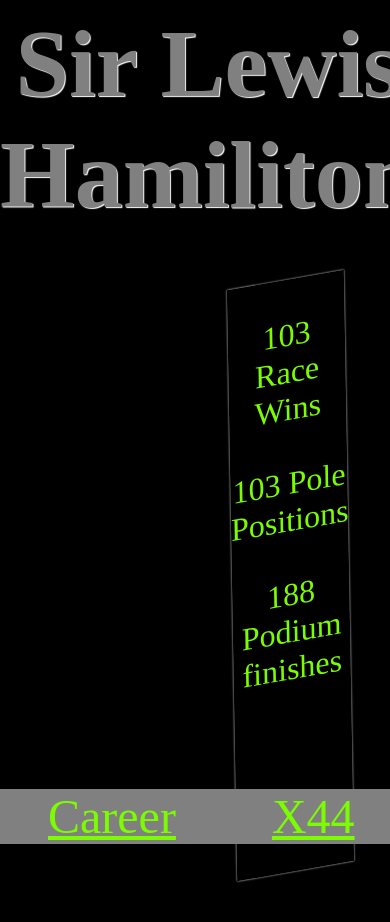
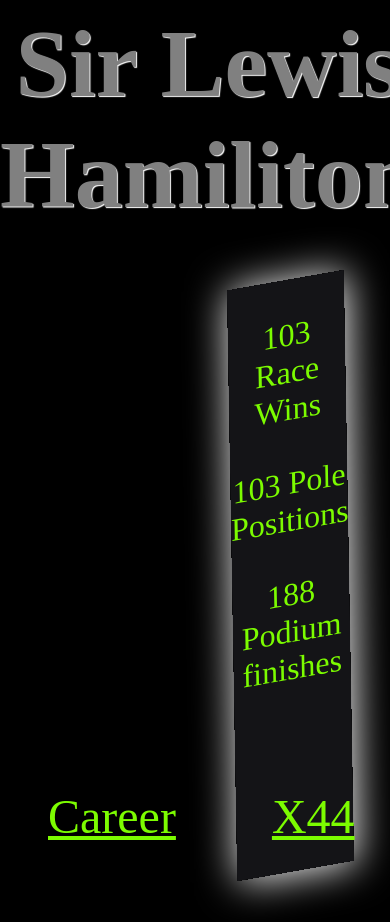
Before and after one commit to FolaJ-Akin/Lewis-Profile, a React (Create React App) app: page / in a window 390 px wide. Shown: the top 922 px of the page. Built offline with nearby package versions, Linux system fonts and the light colour scheme; grey boxes are pictures that could not be loaded.

Commit message:
made improvements to the designand added media queries

```diff
--- a/public/stylesheet.css
+++ b/public/stylesheet.css
@@ -1,9 +1,11 @@
-html, body{
+html,
+body {
     background-color: black;
     margin-left: 0;
 
 }
-#LPh1{
+
+#LPh1 {
     color: grey;
     font-size: 6em;
     background-color: black;
@@ -15,7 +17,8 @@ html, body{
     text-shadow: 1px 1px 1px #fff;
     border-radius: 7px;
 }
-h1{
+
+h1 {
     color: grey;
     font-size: 4em;
     background-color: black;
@@ -27,35 +30,40 @@ h1{
     text-shadow: 1px 1px 1px #fff;
     border-radius: 7px;
 }
-.LandingPage{
+
+.LandingPage {
     /* border: 5px solid red; */
     text-align: center;
     /* background: url(https://ak.picdn.net/shutterstock/videos/9027736/thumb/1.jpg); */
     background-repeat: no-repeat;
     background-size: 100% 100%;
 }
-.container{
+
+.container {
     /* border: 5px solid black; */
     display: flex;
     flex-direction: row;
     justify-content: center;
 }
-.leftTrape{
+
+.leftTrape {
     width: 200vw;
     height: 70vh;
-    background: black;
-    transform: skew(1deg,10deg);
+    background: rgba(66, 67, 77, 0.3);
+    transform: skew(1deg, 10deg);
     margin: 50px;
+    box-shadow: 2px 2px 40px #fff;
     margin-bottom: 1vh;
-    box-shadow: 0px 0px 2px #fff;
     color: lawngreen;
     font-size: 17rem;
     overflow: hidden;
 }
-small{
+
+small {
     font-size: 1rem;
 }
-.middleSqaure{
+
+.middleSqaure {
     width: 200vw;
     height: 70vh;
     /* background: black; */
@@ -66,61 +74,74 @@ small{
     margin-bottom: 1vh;
     /* box-shadow: 0px 0px 2px #fff; */
 }
-.rightTrape{
+
+.rightTrape {
     width: 200vw;
     height: 70vh;
-    background: black;
-    transform: skew(1deg,-10deg);
+    background: rgba(66, 67, 77, 0.3);
+    transform: skew(1deg, -10deg);
     margin: 50px;
     margin-bottom: 1vh;
-    box-shadow: 0px 0px 2px #fff;
+    box-shadow: 2px 2px 40px #fff;
     color: lawngreen;
     font-size: 2em;
 }
 
 
-.CareerPage{
+.CareerPage {
     /* border: 5px solid green; */
     height: 91vh;
 }
-.CareerCarousel{
+
+.CareerCarousel {
     /* border: 5px solid gold; */
     height: 92%;
     scroll-behavior: smooth;
     scroll-snap-type: y mandatory;
     overflow-y: scroll;
 }
-.EarlyLife{
+
+.EarlyLife {
     /* border: 5px solid pink; */
     height: 90%;
     scroll-snap-align: start;
     overflow: scroll;
 }
-#imgEL{
+
+#imgEL {
     width: 25vw;
     height: 40vh;
     border-radius: 50rem;
-    margin-left: 10%;
+    margin-left: 37%;
 }
-.Karting{
+
+.Karting {
     border: 5px solid purple;
     height: 90%;
     scroll-snap-align: start;
     overflow: hidden;
 }
-.FRandF3{
+#Kart{
+    margin-left: 20%;
+    height: 40vh;
+    margin-top: 3vh;
+    border-radius: 5px;
+}
+.FRandF3 {
     border: 5px solid crimson;
     height: 90%;
     scroll-snap-align: start;
     overflow: scroll;
 }
-.Formula1{
+
+.Formula1 {
     /* border: 5px solid grey; */
     height: 90%;
     scroll-snap-align: start;
-    overflow: hidden;
+    overflow: scroll;
 }
-.CarouselF1{
+
+.CarouselF1 {
     /* border: 5px dashed black; */
     height: 87%;
     width: 100%;
@@ -129,49 +150,68 @@ small{
     /* scroll-behavior: smooth;
     scroll-snap-type: x mandatory;
     overflow-x: scroll; */
-    overflow: hidden;
+    /* overflow: hidden; */
 }
-h2{
+
+h2 {
     color: lawngreen;
     text-shadow: 0px 1px 1px #fff;
 }
-.Mclaren{
+
+.Mclaren {
     border: 5px dashed orange;
     width: 100%;
-    overflow: hidden;
+    overflow: scroll;
 }
-.Mercedes{
+
+.Mercedes {
     border: 5px dashed orange;
+    border-left: none;
     width: 100%;
     overflow-y: scroll;
     scroll-behavior: smooth;
     padding: 3px;
-    overflow: scroll;
 }
-h3{
+
+h3 {
     color: lawngreen;
     text-shadow: 0px 1px 1px #fff;
 }
 
-.X44Page{
+.X44Page {
     /* border: 5px solid blue; */
     height: 91vh;
     color: #fff;
 }
-#imgX44{
+
+#imgX44 {
     width: 55vw;
     height: 65vh;
     margin-left: 20vw;
 }
-section{
+
+section {
     color: #fff;
 }
 
+::-webkit-scrollbar {
+    /* width: 1rem; */
+    background: transparent;
+}
 
-.Navbar{
+::-webkit-scrollbar-thumb {
+    background: purple;
+    border-radius: 10px;
+}
+
+::-webkit-scrollbar-corner {
+    background: transparent;
+}
+
+.Navbar {
     /* border: 5px solid yellow; */
     text-align: center;
-    background-color: grey;
+    outline: grey;
     position: fixed;
     bottom: 0;
     width: 100vw;
@@ -179,12 +219,57 @@ section{
     /* justify-content: space-evenly; */
     /* display: flex; */
 }
-#Link{
+
+#Link {
     margin: 3rem;
     font-size: 3em;
     color: lawngreen;
 }
-#Link:hover{
+
+#Link:hover {
     box-shadow: 10px 10px 105px #fff;
     border-radius: 50px;
 }
+
+
+/* Medium devices (landscape tablets, 768px and up) */
+@media only screen and (min-width: 768px) {}
+
+/* Large devices (laptops/desktops, 992px and up) */
+@media only screen and (min-width: 768px) and (max-width: 1600px) {
+    #Kart{
+        height: 60vh;
+        width: 85vh;
+        margin-left: 32%;
+    }
+    .Karting{
+        overflow: scroll;
+    }
+    .leftTrape {
+        /* font-size: 26rem; */
+    }
+
+    small {
+        /* font-size: 2rem; */
+    }
+
+    .rightTrape {
+        /* font-size: 4rem; */
+    }
+
+}
+
+/* Extra large devices (large laptops and desktops, 1600px and up) */
+@media only screen and (min-width: 1600px) and (min-height:826px) {
+    .leftTrape {
+        font-size: 26rem;
+    }
+
+    small {
+        font-size: 2rem;
+    }
+
+    .rightTrape {
+        font-size: 4rem;
+    }
+}
--- a/src/components/careerPages/Karting.tsx
+++ b/src/components/careerPages/Karting.tsx
@@ -36,6 +36,11 @@ export default function Karting() {
         seventh&apos; four places behind Schumacher. Although the two saw little
         of each other on the track&apos; Schumacher praised the young Briton.
       </section>
+      <img
+        id="Kart"
+        alt="karting picture"
+        src="https://www.telegraph.co.uk/content/dam/cars/2016/08/01/104121214_Lewis-Hamilton-1995-Philip_Brown-REX-Shutterstock_trans_NvBQzQNjv4BqYMx7FHrHOQOZQ0XlSnlOiiMl_I54UcGROlUccmpYrhQ.jpg?imwidth=1280"
+      />
     </div>
   );
 }
```
